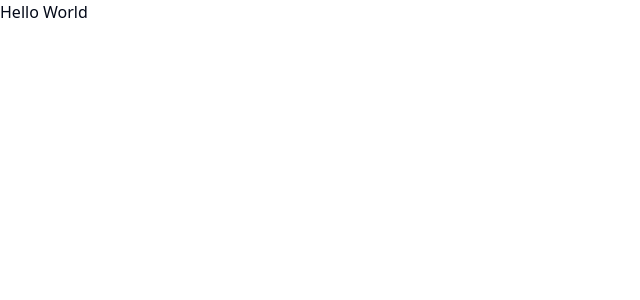
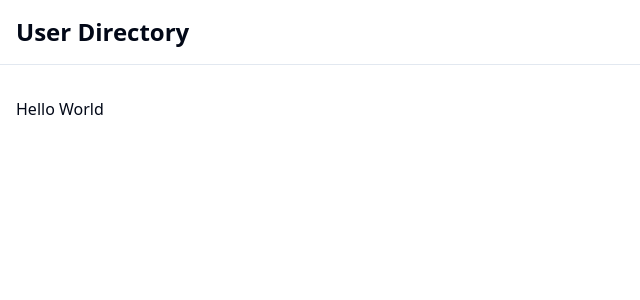
Before and after one commit to Jubrilake/aneket_assessment, a Next.js app in the folder aneket/: page / in a window 1280 px wide. Shown: the top 300 px of the page, without its empty margins (0-640 px from the left). Built offline with nearby package versions, Linux system fonts and the light colour scheme.

Commit message:
Header Layout
Created Header Layout

```diff
--- a/aneket/app/layout.tsx
+++ b/aneket/app/layout.tsx
@@ -1,6 +1,7 @@
 import type { Metadata } from "next";
 import localFont from "next/font/local";
 import "./globals.css";
+import Header from "./layout/Header";
 
 const geistSans = localFont({
   src: "./fonts/GeistVF.woff",
@@ -28,7 +29,10 @@ export default function RootLayout({
       <body
         className={`${geistSans.variable} ${geistMono.variable} antialiased`}
       >
-        {children}
+        <Header />
+        <main className="flex-grow container mx-auto px-4 py-8">
+          {children}
+        </main>
       </body>
     </html>
   );
--- /dev/null
+++ b/aneket/app/layout/Header.tsx
@@ -0,0 +1,18 @@
+import Link from 'next/link'
+
+
+
+const Header = () => {
+  return (
+    <header className="bg-background border-b">
+      <div className="container mx-auto px-4 py-4 flex justify-between items-center">
+        <Link href="/" className="text-2xl font-bold">
+          User Directory
+        </Link>
+
+      </div>
+    </header>
+  )
+}
+
+export default Header
--- a/aneket/package.json
+++ b/aneket/package.json
@@ -15,6 +15,7 @@
     "clsx": "^2.1.1",
     "lucide-react": "^0.469.0",
     "next": "14.2.16",
+    "next-themes": "^0.4.4",
     "react": "^18",
     "react-dom": "^18",
     "tailwind-merge": "^2.6.0",
```
Also changed, not shown: 1 other file (tests, documents, lock files or other folders).
